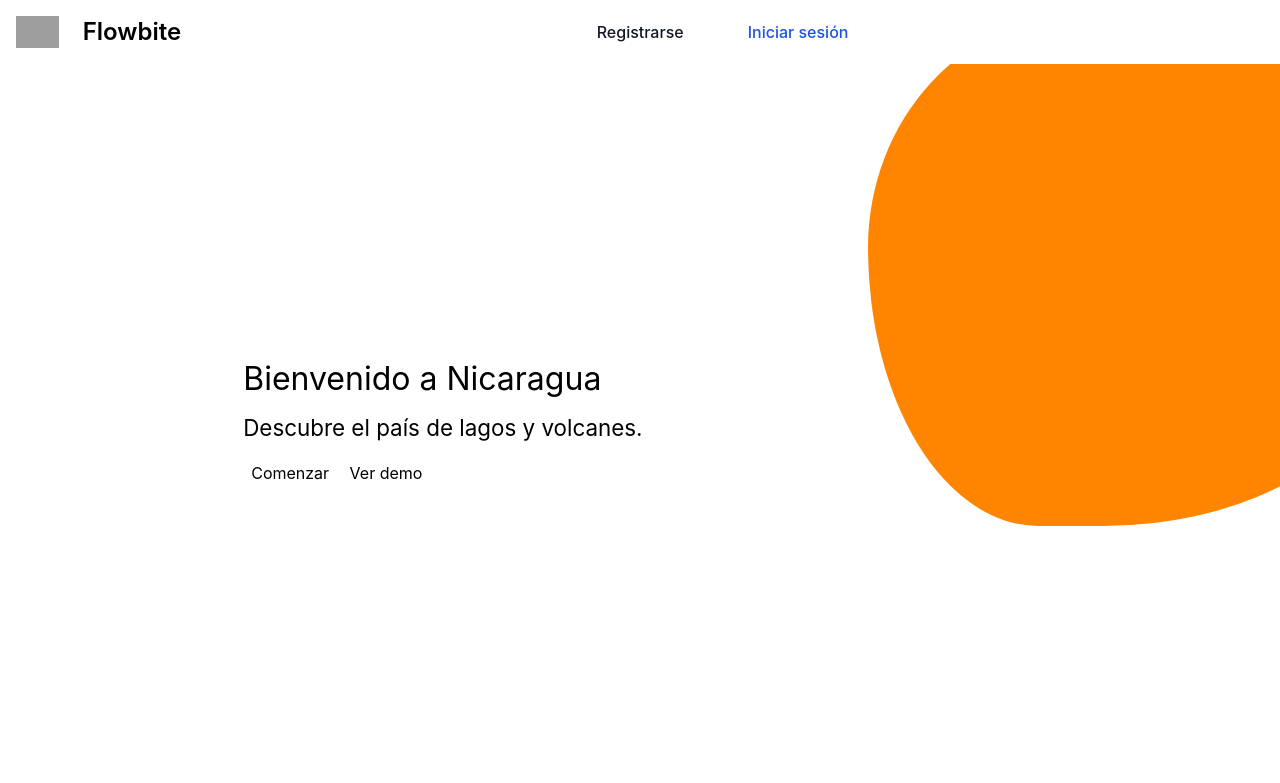
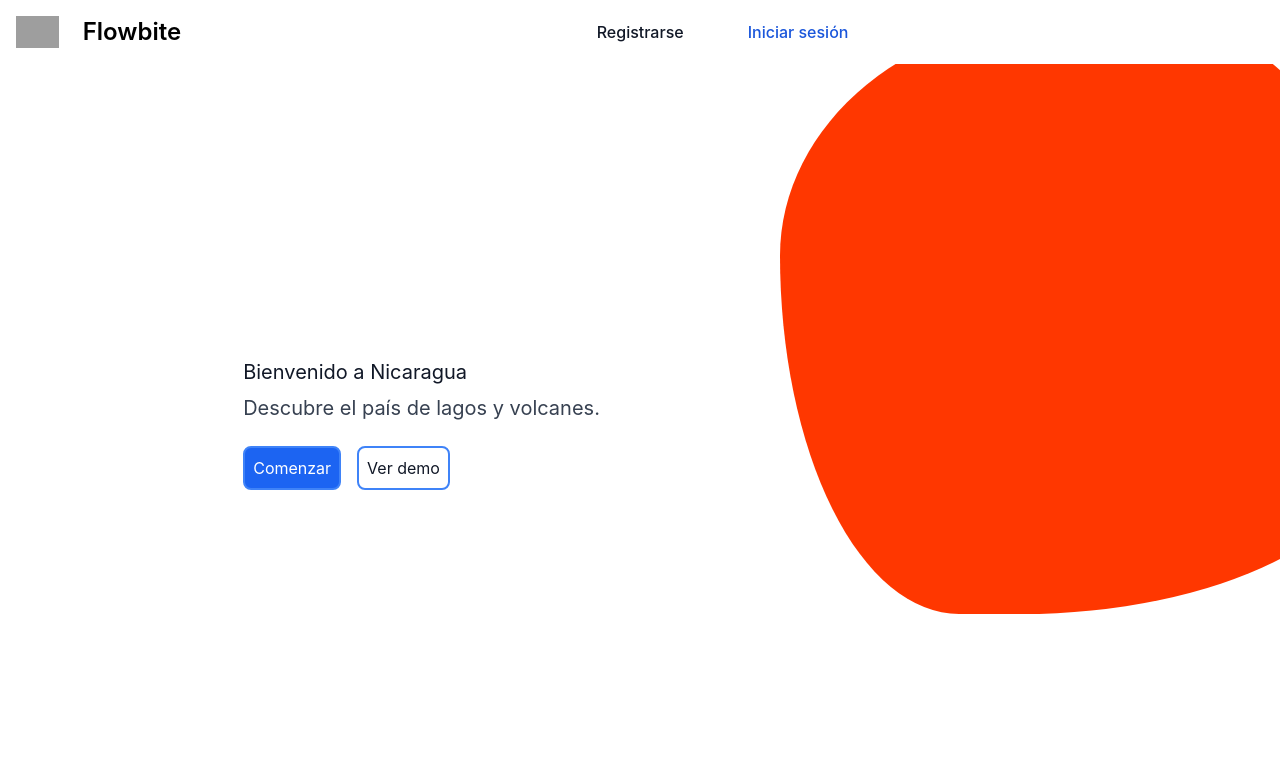
Before and after one commit to jonathan1173/really-nicaragua-2025, a Django app: page / in a window 1280 px wide. Shown: the top 783 px of the page. Run offline with Django 5.2, Linux system fonts and the light colour scheme; some libraries are stand-ins or nearby versions; grey boxes are pictures that could not be loaded.

Commit message:
cambiando index a tailwind

```diff
--- a/static/css/index.css
+++ b/static/css/index.css
@@ -1,60 +1,5 @@
-.hero {
-    position: relative; /* Contenedor para el círculo absoluto */
-    min-height: 90vh;
-    background-color: var(--basico-2);
-    overflow: hidden;
-    display: flex;
-    align-items: center;
-    padding-left: 10%;
-}
-
-.hero__content {
-    flex: 1;
-    display: flex;
-    flex-direction: column;
-    justify-content: center;
-    gap: .5rem;
-    padding-left: 10%;
-    z-index: 1;
-}
-
-.hero__title {
-    font-size: clamp(1.5rem, 5vw, 2rem);
-    color: var(--color-texto-1);
-}
-
-.hero__text {
-    font-size: clamp(.9rem, 2.5vw, 1.4rem);
-    color: var(--color-texto-2);
-}
-
-.hero__button {
-    border: 2px solid var(--color-secundario-1);
-    padding: .5rem;
-    border-radius: 8px;
-    color: var(--basico-1);
-    background-color: var(--basico-2);
-}
-
-.hero__button--start {
-    color: var(--basico-2);
-    background-color: var(--color-primario-1);
-}
-
-.hero__circle {
-    position: absolute;
-    width: clamp(400px, 40vw, 600px);
-    height: clamp(400px, 40vw, 600px);
-    border-radius: 50%;
-    background-color: var(--color-secundario-2);
-    top: -50px;
-    right: -100px;
-    z-index: 0;
-    animation: rotatar 3s infinite linear;
-}
-
 /* Animación orgánica (puedes comentar esta sección si no la usás) */
-@keyframes rotatar {
+@keyframes blob {
     0%, 100% {
         border-radius: 60% 40% 70% 30% / 40% 60% 30% 70%;
         background-color: red;
@@ -73,13 +18,6 @@
     }
 }
 
-/* === Breakpoint: tablet (<768px) === */
-@media screen and (max-width: 767px) {
-    .hero {
-        grid-template-columns: 1fr;
-    }
+.blob-animation {
+  animation: blob 6s ease-in-out infinite;
 }
-
-/* === Breakpoint: desktop (≥1024px) ===
-@media screen and (min-width: 1024px) { ... }
-*/
--- a/templates/rally_nicaragua/index.html
+++ b/templates/rally_nicaragua/index.html
@@ -3,22 +3,19 @@
 
 {% block styles %}
 <link rel="stylesheet" href="{% static 'css/index.css' %}">
+<!-- Asegúrate de que tu CSS de Tailwind esté enlazado aquí o configurado en tu proyecto Django -->
 {% endblock %}
 
 {% block content %}
-
-<section class="hero">
-  <section class="hero__content">
-
-    <h1 class="hero__title">Bienvenido a Nicaragua</h1>
-    <p class="hero__text">Descubre el país de lagos y volcanes.</p>
-    <div class="hero__actions">
-      <button class="hero__button hero__button--start">Comenzar</button>
-      <button class="hero__button hero__button--demo">Ver demo</button>
+<section class="relative min-h-[90vh] bg-white overflow-hidden flex items-center pl-[10%]">
+  <section class="flex-1 flex flex-col justify-center gap-2 pl-[10%] z-10">
+    <h1 class="text-xl sm:text-2xl md:text-3xl lg:text-4xl text-gray-900">Bienvenido a Nicaragua</h1>
+    <p class="text-sm sm:text-base md:text-lg lg:text-xl text-gray-700">Descubre el país de lagos y volcanes.</p>
+    <div class="flex gap-4 mt-4">
+      <button class="border-2 border-blue-500 p-2 rounded-lg text-white bg-blue-600 hover:bg-blue-700 transition-colors">Comenzar</button>
+      <button class="border-2 border-blue-500 p-2 rounded-lg text-gray-900 bg-white hover:bg-gray-100 transition-colors">Ver demo</button>
     </div>
-
   </section>
-  <div class="hero__circle"></div>
+  <div class="absolute w-[400px] h-[400px] md:w-[40vw] md:h-[40vw] lg:w-[600px] lg:h-[600px] rounded-full bg-purple-200 top-[-50px] right-[-100px] z-0 animate-spin blob-animation"></div>
 </section>
-
 {% endblock %}
```
Also changed, not shown: db.sqlite3.
